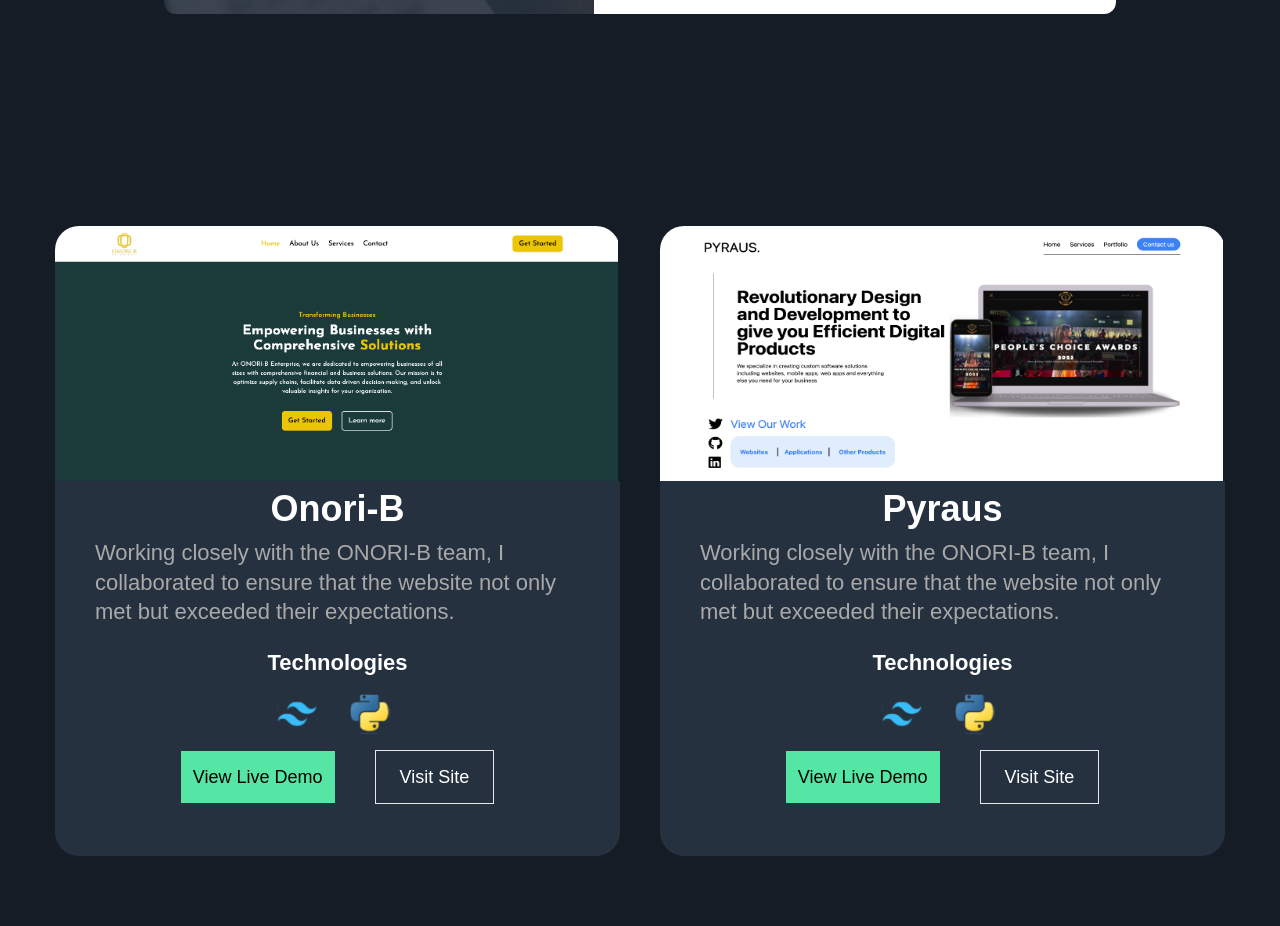
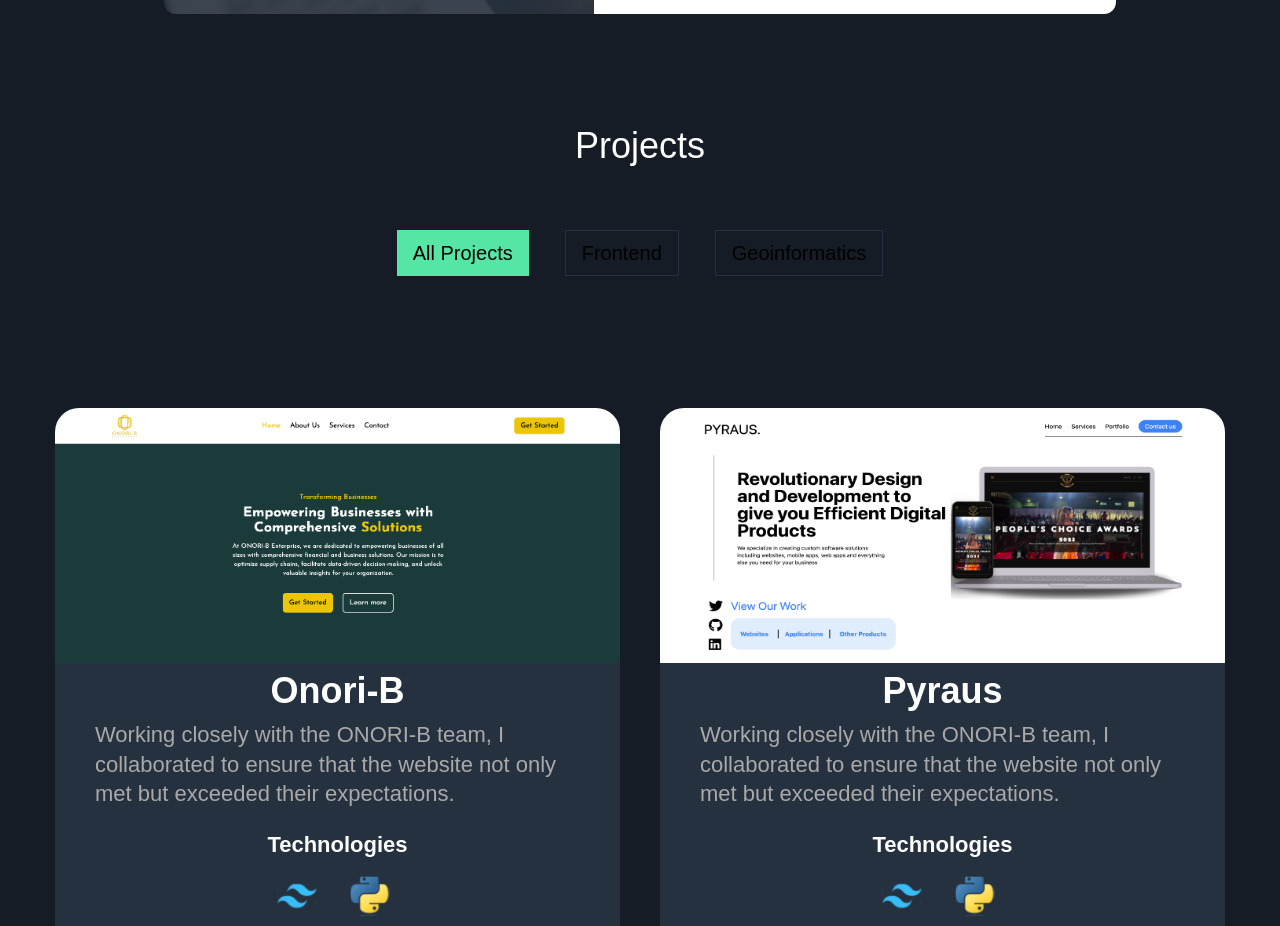
Before and after one commit to Nimrod2022/portfolio-mandela, a React (Vite) app: page /projects in a window 1280 px wide. Shown: the part 2454-3380 px from the top of the page. Built offline with nearby package versions, Linux system fonts and the light colour scheme; a web font is replaced by a local one.

Commit message:
project filter buttons

```diff
--- a/src/components/Projects/Projects.jsx
+++ b/src/components/Projects/Projects.jsx
@@ -1,18 +1,52 @@
-
-import data from './data.json';
-import ProjectsDiv from './ProjectsDiv';
+import  { useState } from "react";
+import data from "./data.json";
+import ProjectsDiv from "./ProjectsDiv";
 
 const Projects = ({ darkMode }) => {
+  const [activeCategory, setActiveCategory] = useState("all");
+  const [filteredProjects, setFilteredProjects] = useState(data);
+
+  const filterProjects = (category) => {
+    setActiveCategory(category);
+    if (category === "all") {
+      setFilteredProjects(data);
+    } else {
+      const filtered = data.filter((project) => project.category === category);
+      setFilteredProjects(filtered);
+    }
+  };
 
   return (
-    <section className={darkMode ? 'dark' : ''}>
-      <div>
-
-
+    <section className={darkMode ? "dark" : ""}>
+      <div className="satoshi dark:bg-[#151C25] bg-[#F0F0F4]">
+        <h1 className="text-center text-[#151C25] dark:text-white text-4xl">Projects</h1>
+        <div className="flex md:text-xl gap-x-5 justify-center mt-16 mb-8">
+          {/* Filter buttons */}
+          <button
+            className={`mr-4 filter-btn-light dark:filter-btn  ${activeCategory === "all" ? "active" : ""}`}
+            onClick={() => filterProjects("all")}
+          >
+            All Projects
+          </button>
+          <button
+            className={`mr-4  filter-btn-light dark:filter-btn  ${activeCategory === "frontend" ? "active" : ""}`}
+            onClick={() => filterProjects("frontend")}
+          >
+            Frontend
+          </button>
+          <button
+            className={`filter-btn-light dark:filter-btn ${activeCategory === "geoinformatics" ? "active" : ""}`}
+            onClick={() => filterProjects("geoinformatics")}
+          >
+            Geoinformatics
+          </button>
         </div>
-      <div id="/projects" className="satoshi flex gap-10 flex-wrap md:py-20 justify-center dark:bg-[#151C25] bg-[#F0F0F4] pt-20">
-
-        {data.map((project) => (
+        <div
+          id="/projects"
+          className="satoshi flex gap-10 flex-wrap md:py-20 justify-center dark:bg-[#151C25] bg-[#F0F0F4] pt-20"
+        >
+          {/* Render filtered projects */}
+          {filteredProjects.map((project) => (
             <ProjectsDiv
               key={project.id}
               title={project.title}
@@ -24,6 +58,7 @@
             />
           ))}
         </div>
+      </div>
     </section>
   );
 };
--- a/src/components/Projects/ProjectsDiv.jsx
+++ b/src/components/Projects/ProjectsDiv.jsx
@@ -2,8 +2,8 @@
 
 const ProjectsDiv = ({ darkMode, title, description, image, technologies }) => {
   return (
-    <div className="h-[630px] w-[565px] rounded-3xl md:my-5 overflow-hidden">
-      <img src={image} alt={title} className=" image" />
+    <div className=" h-[630px] w-[565px] rounded-3xl md:my-5 overflow-hidden">
+      <img src={image} alt={title} className="image" />
       <div className="bg-[#26313F] text-center items-center h-full  ">
         <div className="flex flex-col justify-center items-center">
           <h1 className="project-title text-white ">{title}</h1>
--- a/src/index.css
+++ b/src/index.css
@@ -32,12 +32,45 @@
 }
 
 /* Projects styling */
+/* Projects styling */
+/* Projects styling */
+.filter-btn {
+  border: 1px solid #55e5a4;
+  background-color: transparent;
+  color: white;
+  padding: 8px 16px;
+}
+
+.filter-btn-light {
+  border: 1px solid #26313f;
+  background-color: transparent;
+  color: black;
+  padding: 8px 16px;
+}
+
+.filter-btn.active,
+.dark .filter-btn-light.active {
+  border: none;
+  background-color: #55e5a4;
+  color: black;
+}
+
+.filter-btn-light.active,
+.dark .filter-btn.active {
+  border: none;
+  background-color: #26313f;
+  color: white;
+}
+
+
 
 .image{
-  Width:563px;
+  Width:565px;
   Height:255px;
   border-radius:15px, 15px, 0px, 0px;
 }
+
+
 
 .project-text-container{
   width: Hug (485px)px;
```
Lines whose indentation alone changed are shown as unchanged.
